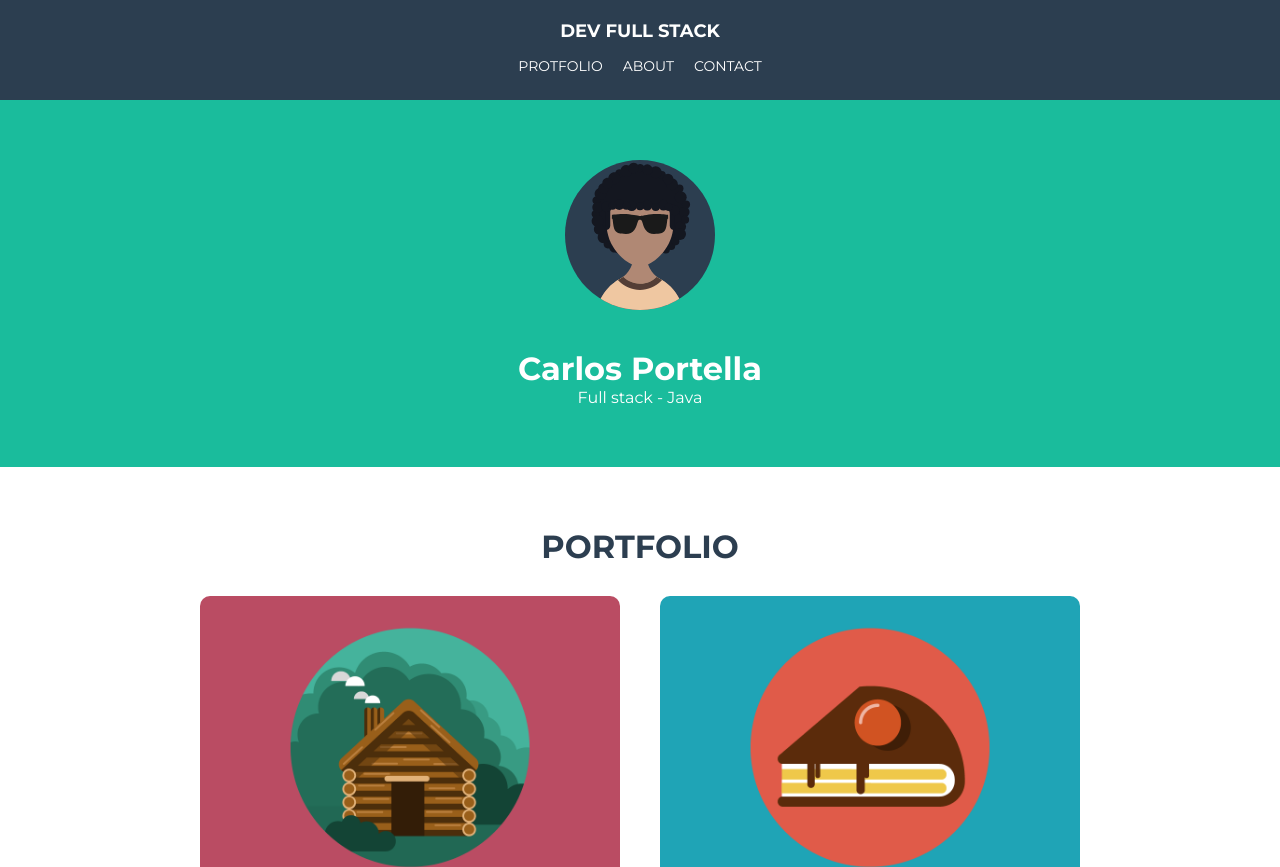
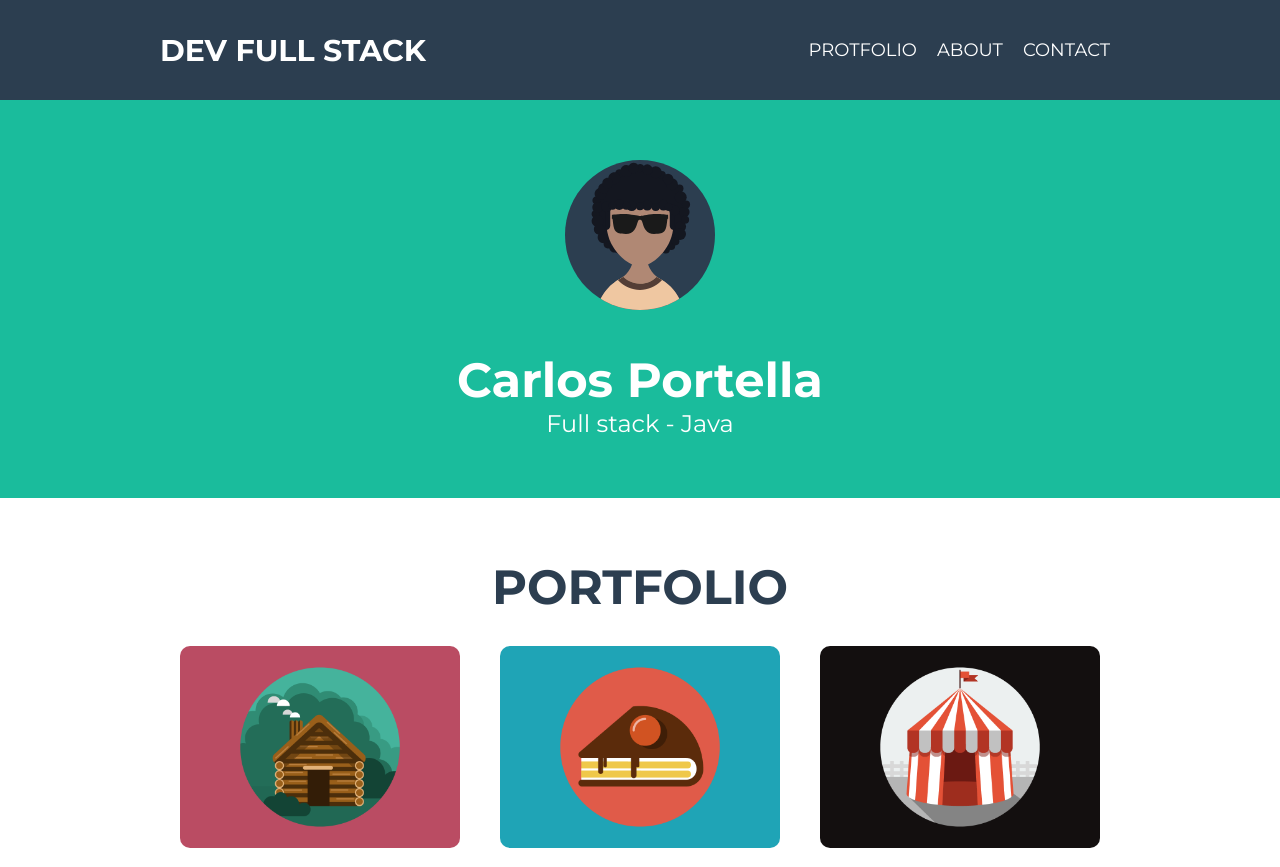
Before and after one commit to carlosportella16/profile-repo, a plain HTML site: page index.html in a window 1280 px wide. Shown: the top 867 px of the page. Drawn offline with Linux system fonts and the light colour scheme.

Commit message:
Responsive layout done

```diff
--- a/css/styles.css
+++ b/css/styles.css
@@ -129,3 +129,39 @@
   height: 32px;
   margin: 10px;
 }
+
+/*RESPONSIVE LAYOUT*/
+
+@media(min-width: 576px) {
+  html {
+    font-size: 20px;
+  }
+}
+
+@media(min-width: 768px) {
+  html {
+    font-size: 24px;
+  }
+
+  .portfolio-item {
+    width: 280px;
+  }
+
+  .nav-container {
+    display: flex;
+  }
+
+  .nav-main {
+    flex-direction: row;
+    justify-content: space-between;
+  }
+
+  .nav-brand {
+    font-size: 30px;
+    margin-bottom: 0;
+  }
+
+  .menu-items li {
+    font-size: 18px;
+  }
+}
```
